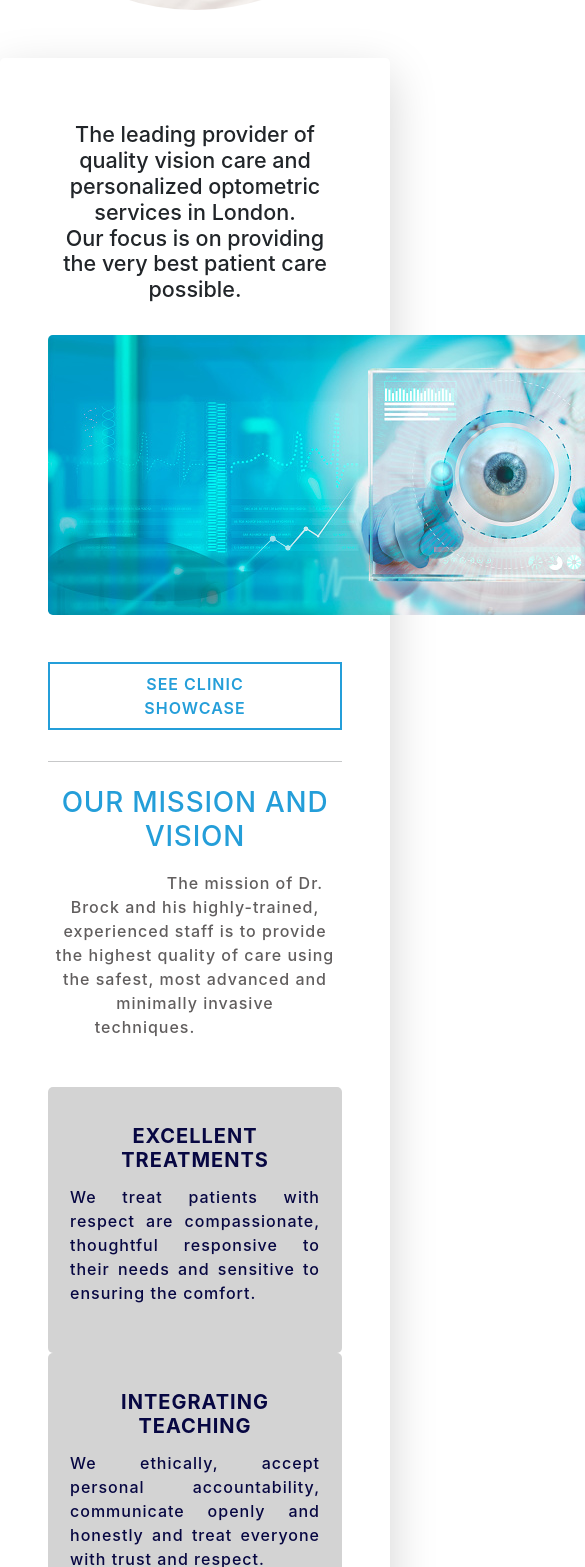
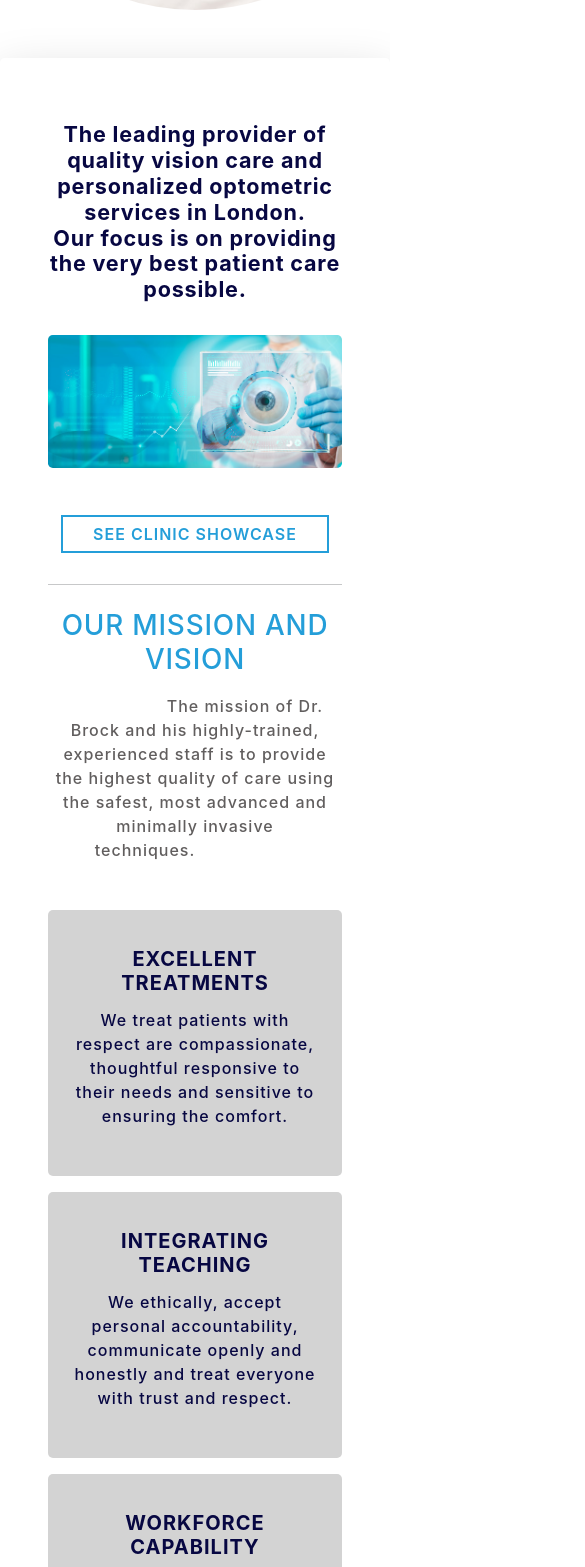
Before and after one commit to Programming-Hero-Web-Course3/healthcare-related-website-Mehedi-irfan, a React (Create React App) app: page /about in a window 390 px wide. Shown: the part 943-2510 px from the top of the page, 585 px wide, since content can reach past the window. Built offline with nearby package versions, Linux system fonts and the light colour scheme; no server answers; a web font is replaced by a local one.

Commit message:
some responsive added

```diff
--- a/src/Components/About/About.css
+++ b/src/Components/About/About.css
@@ -38,3 +38,30 @@
     color: #249ed9;
     font-weight: 700;
 }
+.btn-seeClinic{
+    background-color: transparent;
+    margin: 15px 0px;
+    border: 2px solid #249ed9;
+    color: #249ed9;
+    padding: 8px 60px;
+    font-weight: 600;
+    letter-spacing: 1px;
+    transition: 0.6s ease-in;
+}
+.btn-seeClinic:hover{
+    background-color: #249ed9;
+    color: white;
+}
+@media only screen and (max-width:668px) {
+    .about-img{
+        width: 100%;
+    }
+    .btn-seeClinic{
+        padding: 5px 30px;
+
+    }
+    .about-card p{
+        text-align: center;
+        padding: 0px;
+    }
+}
--- a/src/Components/About/About.js
+++ b/src/Components/About/About.js
@@ -20,19 +20,19 @@ const About = () => {
             <Header></Header>
             <Banner></Banner>
            <div className='container mx-auto py-5 shadow-lg rounded-3 my-5 px-5'>
-               <h5 className='text-center py-3 fs-4'>The leading provider of quality vision care and personalized optometric services in London. <br />Our focus is on providing the very best patient care possible.</h5>
+               <h5 className='text-center py-3 fs-4 about-title'>The leading provider of quality vision care and personalized optometric services in London. <br />Our focus is on providing the very best patient care possible.</h5>
               <div className='text-center py-2'>
-              <img src={aboutImg} className=' rounded-3' alt="" />
+              <img src={aboutImg} className='about-img rounded-3' alt="" />
               </div>
               <br />
                <div className='text-center'>
-               <button className='btn-appointment'>SEE CLINIC SHOWCASE</button>
+               <button className='btn-seeClinic'>SEE CLINIC SHOWCASE</button>
                </div>
                <hr />
                 <div className='text-center py-2 about-title'>
                     <h1>OUR MISSION AND VISION</h1>
                     <span>The mission of Dr. Brock and his highly-trained, experienced staff is to provide the highest quality of care using the safest, most advanced and minimally invasive techniques.</span>
-                    <div className="row py-5">
+                    <div className="row gy-3 py-5">
                         <div className="col-lg-4 col-sm-12">
                             <div className='about-card'>
                                 <h4>EXCELLENT TREATMENTS</h4>
--- a/src/Components/Doctor/Doctor.css
+++ b/src/Components/Doctor/Doctor.css
@@ -37,3 +37,8 @@
     background-color: #249ed9;
     color: white;
 }
+@media only screen and (max-width:668px) {
+    .doctor-container{
+        width: 90%;
+    }
+}
--- a/src/Components/Doctor/Doctor.js
+++ b/src/Components/Doctor/Doctor.js
@@ -5,8 +5,7 @@ const Doctor = (props) => {
     const {name, img, specailist} = props.doctor;
     console.log(props.doctor)
     return (
-
-            <div className="col-lg-4 col-sm-12 doctor-container">
+            <div className="col-lg-4 col-12 doctor-container">
                 <img src={img} className='doctor-img' alt="" />
                 <div className='pt-3 pb-2 doctor-info'>
                 <h4>{name}</h4>
@@ -20,7 +19,6 @@ const Doctor = (props) => {
                     <span><i class="fab fa-instagram doctor-icon"></i></span>
                 </div>
             </div>
-
     );
 };
 
--- a/src/Components/Hooks/UseFirebase.js
+++ b/src/Components/Hooks/UseFirebase.js
@@ -52,7 +52,7 @@ const useFirebase = () => {
     const logOut = () => {
         signOut(auth)
         .then(() => {
-
+            setUser('')
         })
     }
     // data state chage\
--- a/src/Components/Register/Register.js
+++ b/src/Components/Register/Register.js
@@ -35,7 +35,7 @@ const Register = () => {
     return (
         <div>
             <Header></Header>
-            <div className='my-5 text-center w-50 mx-auto signIn-container'>
+            <div className='my-5 text-center mx-auto signIn-container'>
             <h1 className="signIn-text pb-5">Create Account</h1>
             <form  onSubmit={handleSignUp}>
                 <input className='form-control input-item' type="name" name="" placeholder='Enter Your Name' id="" required />
--- a/src/Components/ServiceDetails/ServiceDetails.js
+++ b/src/Components/ServiceDetails/ServiceDetails.js
@@ -11,7 +11,7 @@ const ServiceDetails = () => {
     const [servicsDetails, setServicsDetails] = useState({});
     const{img, name} = servicsDetails;
     useEffect(() => {
-        const url = `https://raw.githubusercontent.com/Programming-Hero-Web-Course3/healthcare-related-website-Mehedi-irfan/main/public/services.json?token=AUVRIAHW7OE36YQGRSO3ZO3BN26J4#`;
+        const url = `https://raw.githubusercontent.com/Programming-Hero-Web-Course3/healthcare-related-website-Mehedi-irfan/main/public/services.json?token=AUVRIAFUBCRF3SOZKQTBQPLBN3RI4#`;
         fetch(url)
         .then(res => res.json())
         .then(data => {
--- a/src/Components/Servics/Servics.css
+++ b/src/Components/Servics/Servics.css
@@ -12,7 +12,6 @@
 }
 @media only screen and (max-width:668px) {
     .service-container{
-        border-top-left-radius: 0px;
-        border-top-right-radius: 0px;
+        clip-path: none;
     }
 }
--- a/src/Components/SignIn/SignIn.css
+++ b/src/Components/SignIn/SignIn.css
@@ -6,6 +6,7 @@
     border: 2px solid #249ed9;
     border-radius: 10px;
     padding: 80px 80px;
+    width: 50%;
 }
 .input-item{
     background-color: transparent;
@@ -29,3 +30,9 @@
     background-color: #249ed9;
     color: white;
 }
+@media only screen and (max-width:668px) {
+    .signIn-container{
+        width: 100%;
+        padding: 20px 10px;
+    }
+}
--- a/src/Components/SignIn/SignIn.js
+++ b/src/Components/SignIn/SignIn.js
@@ -27,7 +27,7 @@ const SignIn = () => {
     return (
         <div>
             <Header></Header>
-            <div className='my-5 text-center w-50 mx-auto signIn-container'>
+            <div className='my-5 text-center  mx-auto signIn-container'>
             <h1 className="signIn-text pb-5">Please Sign In</h1>
             <form  onSubmit={handleSignIn}>
                 <input className='form-control input-item' type="email" name="" placeholder='Enter Your Email' id="" />
--- a/src/Components/SingleBlog/SingleBlog.css
+++ b/src/Components/SingleBlog/SingleBlog.css
@@ -22,3 +22,27 @@
     font-weight: 500;
     letter-spacing: 1px;
 }
+.btn-seeMore{
+    background-color: transparent;
+    margin: 15px 0px;
+    border: 2px solid #249ed9;
+    color: #249ed9;
+    padding: 8px 60px;
+    font-weight: 600;
+    letter-spacing: 1px;
+    transition: 0.6s ease-in;
+}
+.btn-seeMore:hover{
+    background-color: #249ed9;
+    color: white;
+}
+@media only screen and (max-width:668px) {
+    .blog-container{
+        width: 100%;
+        display: flex;
+        flex-direction: column;
+    }
+    .btn-seeMore{
+        padding: 5px 40px;
+    }
+}
--- a/src/Components/SingleBlog/SingleBlog.js
+++ b/src/Components/SingleBlog/SingleBlog.js
@@ -13,7 +13,7 @@ const SingleBlog = (props) => {
                    <h4>{title}</h4>
                    <h6>{date}</h6>
                    <p>{desc}</p>
-                    <button className='btn-appointment'>See More <i class="fas fa-arrow-alt-circle-right"></i></button>
+                    <button className='btn-seeMore'>See More <i class="fas fa-arrow-alt-circle-right"></i></button>
                </div>
            </div>
         </div>
```
